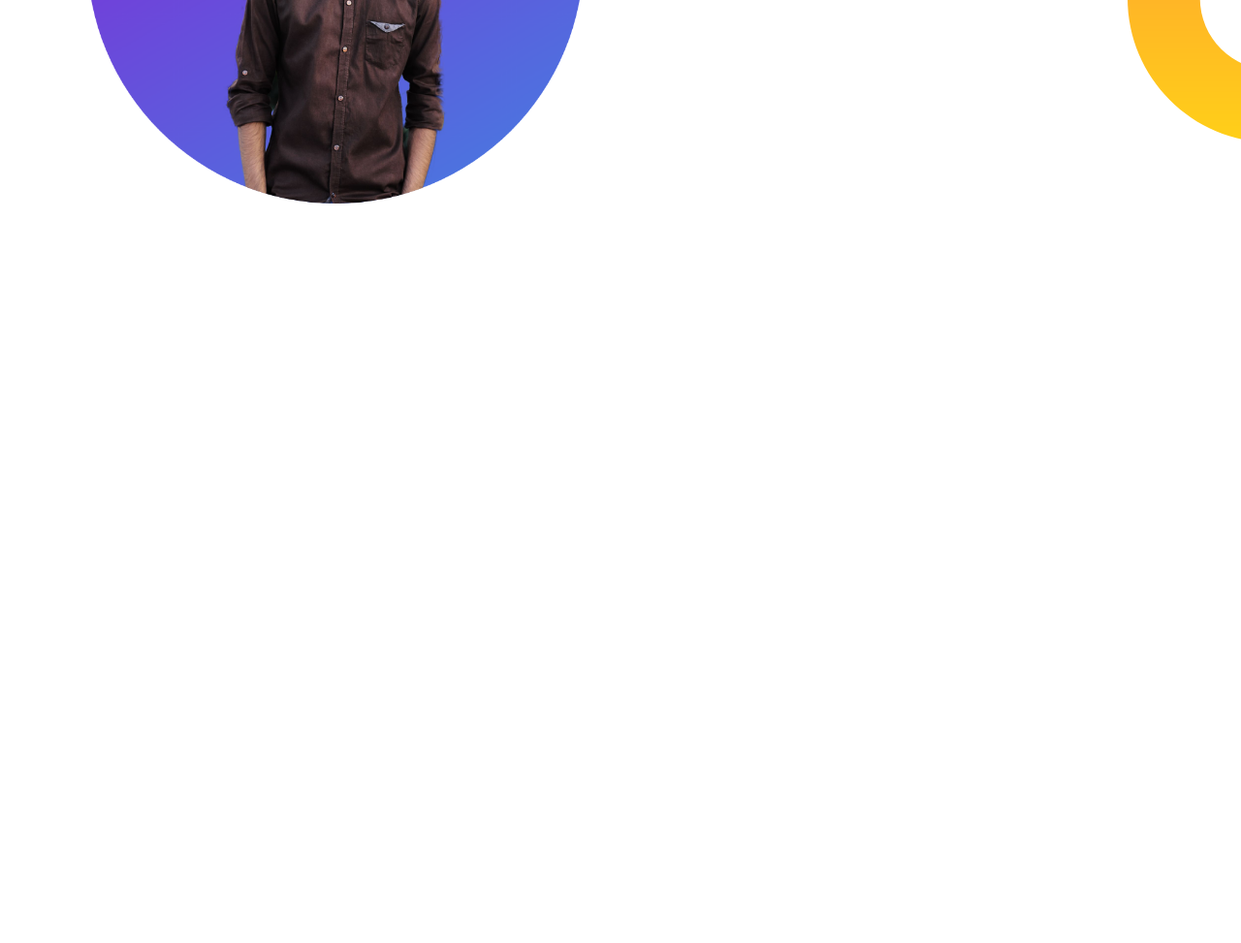
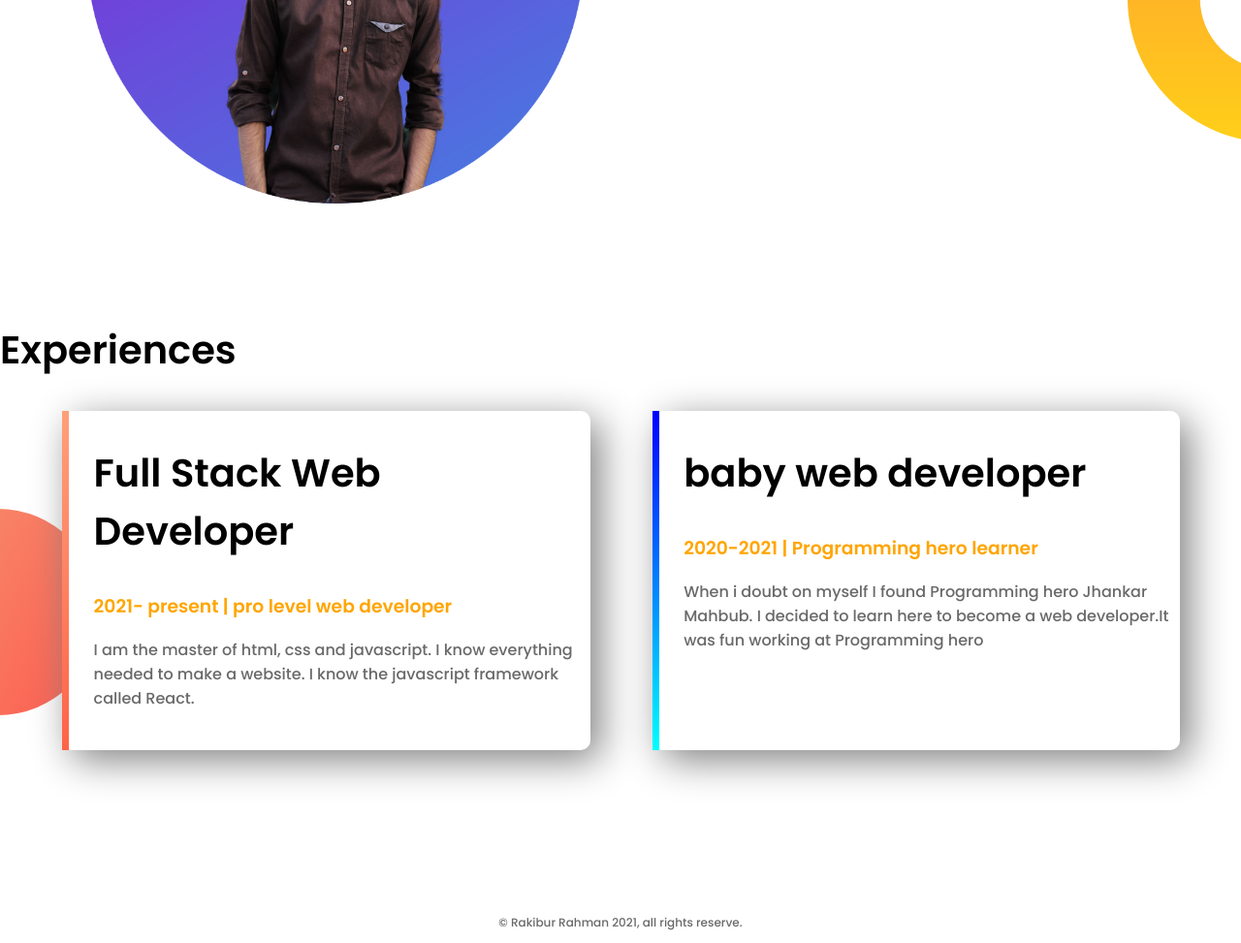
Before and after one commit to rakib54/web-portfolio, a plain HTML site: page index.html in a window 1280 px wide. Shown: the part 902-1875 px from the top of the page at 97% size. Before the commit the page ends 1200 px from the top, so only its background shows below. Drawn offline with Linux system fonts and the light colour scheme.

Commit message:
Complete my website

```diff
--- a/index.html
+++ b/index.html
@@ -14,10 +14,12 @@
     <section class="top-banner">
         <div class="half-width">
             <h1>Welcome To</h1>
-            <h1><span class="name-highlight">Rakibs</span> Website</h1>
+            <h1><span class="orange-highlight">Rakib's</span> Website</h1>
             <h3>Professional webdeveloper</h3>
-            <p>I'm Rakibur Rahman.Currently studying in computer science at aiub. I have developed many website and apart from the I have been part of web design project</p>
-            <a class="link-button" target="_blank" href="https://www.linkedin.com/in/rakibur-rahman-4745b715b/">Hire Me</a>
+            <p>I'm Rakibur Rahman.Currently studying in computer science at aiub. I have developed many website and
+                apart from the I have been part of web design project</p>
+            <a class="link-button" target="_blank" href="https://www.linkedin.com/in/rakibur-rahman-4745b715b/">Hire
+                Me</a>
         </div>
         <div class="half-width">
             <img src="images/profile1.png" alt="">
@@ -31,11 +33,32 @@
         <div class="half-width">
             <h2>Big Dream</h2>
             <h3>Become a developer</h3>
-            <p>I already learn basic html and css. I can build my website with html and css. I dreamed big that I become a webdeveloper someday.</p>
+            <p>I already learn basic html and css. I can build my website with html and css. I dreamed big that I become
+                a webdeveloper someday.</p>
             <a class="link-button" target="_blank" href="https://github.com/rakib54">github</a>
 
         </div>
     </section>
+    <section class="experience-area">
+        <h2>Experiences</h2>
+        <div id="full-stack" class="half-width single-experience">
+            <h2>Full Stack Web Developer</h2>
+            <h3 class="orange-highlight">2021- present | pro level web developer</h3>
+            <p>I am the master of html, css and javascript. I know everything needed to make a website. I know the
+                javascript framework called React.</p>
+        </div>
+        <div id="baby" class="half-width single-experience">
+            <h2>baby web developer</h2>
+            <h3 class="orange-highlight">2020-2021 | Programming hero learner</h3>
+            <p>When i doubt on myself I found Programming hero Jhankar Mahbub. I decided to learn here to become a web
+                developer.It was fun working at Programming hero</p>
+
+
+        </div>
+    </section>
+    <footer>
+        <p>© Rakibur Rahman 2021, all rights reserve.</p>
+    </footer>
 </body>
 
 </html>
--- a/style.css
+++ b/style.css
@@ -11,7 +11,7 @@ h2{
 p{
     color: dimgray;
 }
-.name-highlight{
+.orange-highlight{
     color: orange;
 }
 .half-width{
@@ -46,3 +46,28 @@ section{
     background-position: right;
 
 }
+.single-experience{
+    box-shadow: 10px 10px 40px grey;
+    border-radius: 10px;
+    height: 70%;
+    background-color: white;
+}
+.experience-area{
+    background-image: url("images/exp-bg.png");
+    background-repeat: no-repeat;
+    background-position: left;
+}
+#full-stack{
+    border-left: 7px solid;
+    border-image: linear-gradient(180deg, lightsalmon, tomato);
+    border-image-slice: 1;
+}
+#baby{
+    border-left: 7px solid;
+    border-image: linear-gradient(180deg, blue, cyan);
+    border-image-slice: 1;
+}
+footer p{
+    text-align: center;
+    font-size: 12px;
+}
```
Also changed, not shown: images/profile1.png, images/profile3.png (added).
